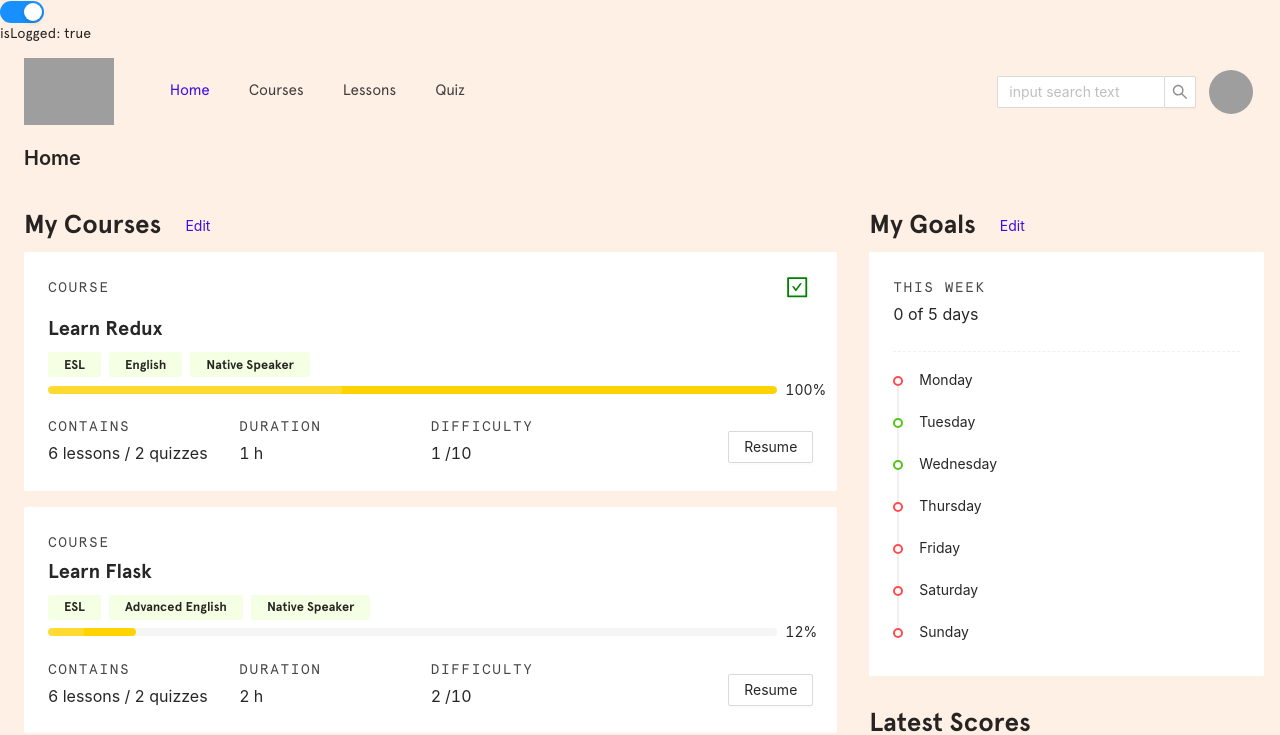
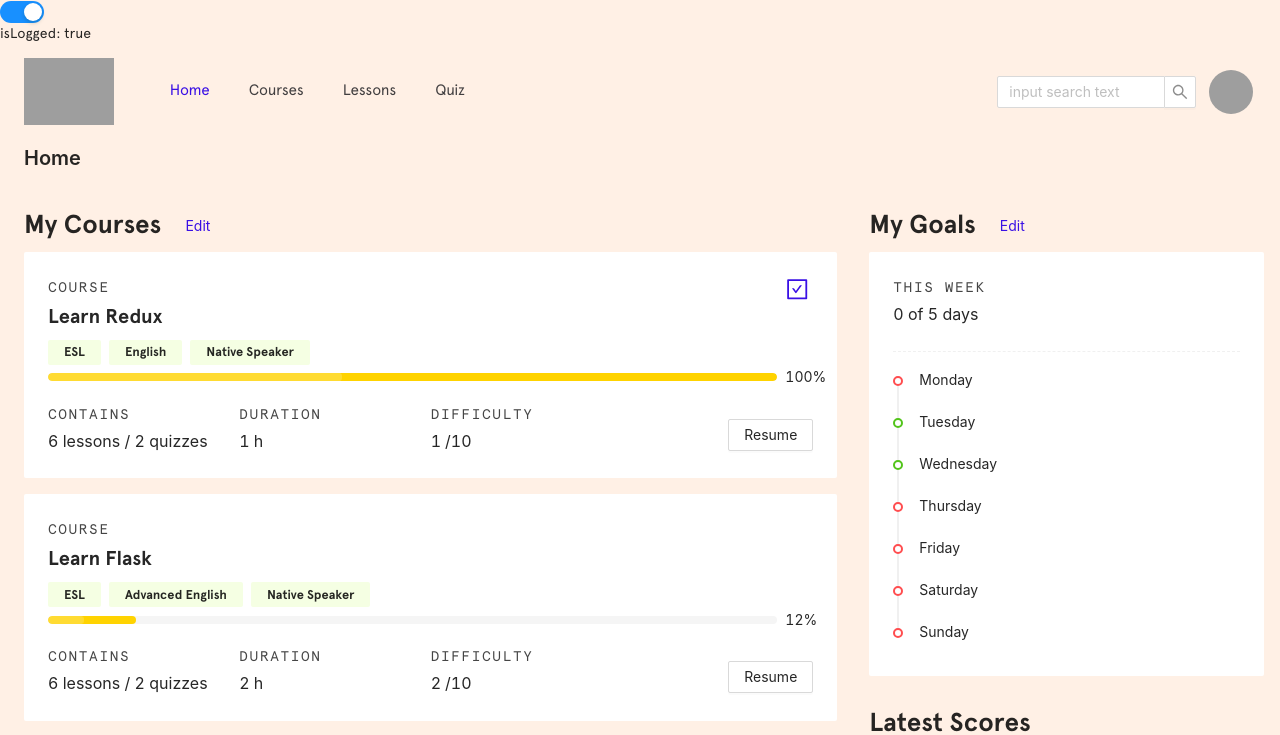
Before and after one commit to antoineGH/sayhello, a React (Create React App) app: page /auth/home in a window 1280 px wide. Shown: the top 735 px of the page. Built offline with nearby package versions, Linux system fonts and the light colour scheme; grey boxes are pictures that could not be loaded.

Commit message:
refactor css

```diff
--- a/src/components/course/CourseSummary.tsx
+++ b/src/components/course/CourseSummary.tsx
@@ -38,11 +38,9 @@ const CourseSummary = ({
 				<Col span={22}>
 					<div className='ant-statistic-title'>COURSE</div>
 				</Col>
-				<Col span={1} offset={1} style={{ justifyContent: 'center', display: 'flex', marginBottom: '1rem' }}>
+				<Col span={1} offset={1} style={{ justifyContent: 'center', display: 'flex' }}>
 					<Tooltip title={completed === 100 ? `${courseName} completed` : `${courseName} not completed`}>
-						{completed === 100 && (
-							<CheckSquareOutlined className='checkedLesson' style={{ color: '#4010e5' }} />
-						)}
+						{completed === 100 && <CheckSquareOutlined className='checkedLesson' />}
 					</Tooltip>
 				</Col>
 			</Row>
--- a/src/components/lesson/style.css
+++ b/src/components/lesson/style.css
@@ -1,8 +1,5 @@
-.checkedLesson {
-	color: green !important;
+.checkedLesson,
+.uncheckedLesson {
+	color: #3a10e5 !important;
 	font-size: 1.4rem;
 }
-
-.uncheckedLesson {
-	font-size: 1.4rem;
-}
```
